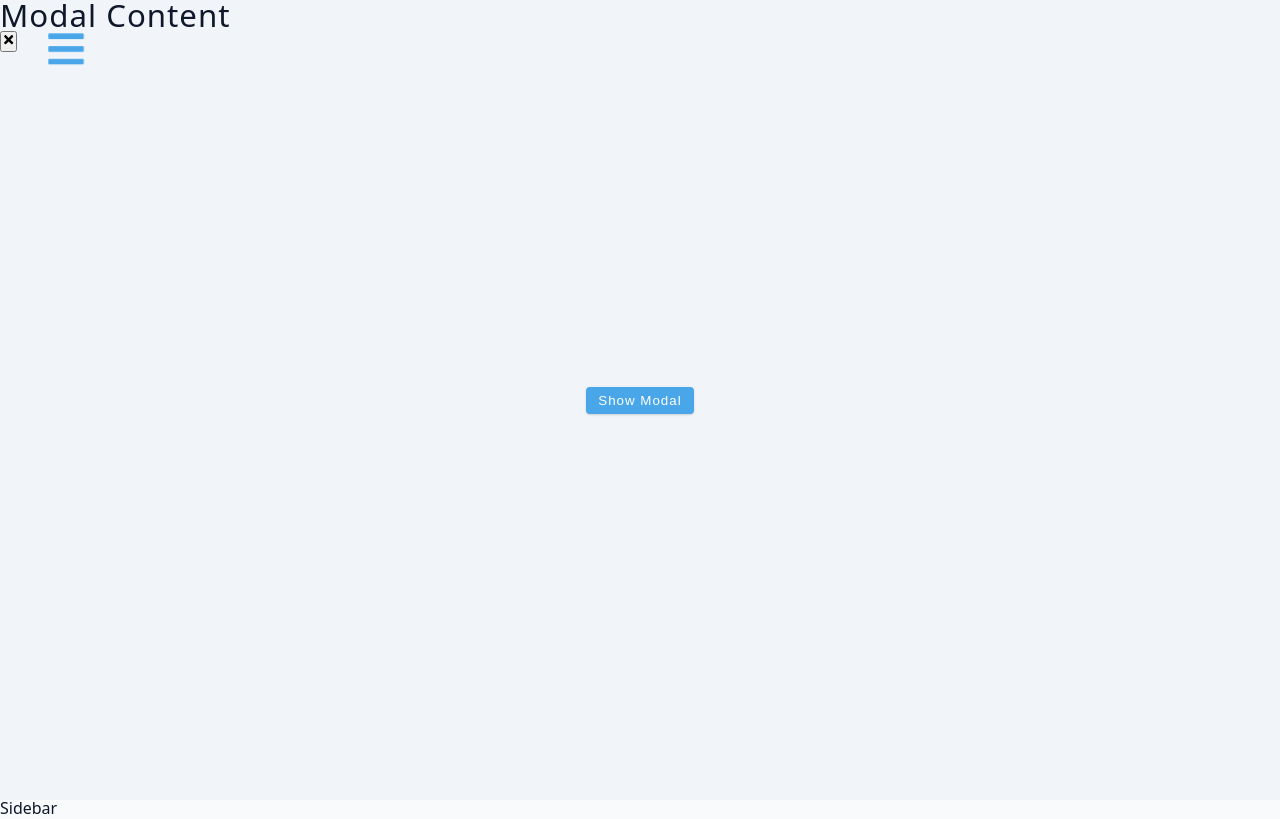
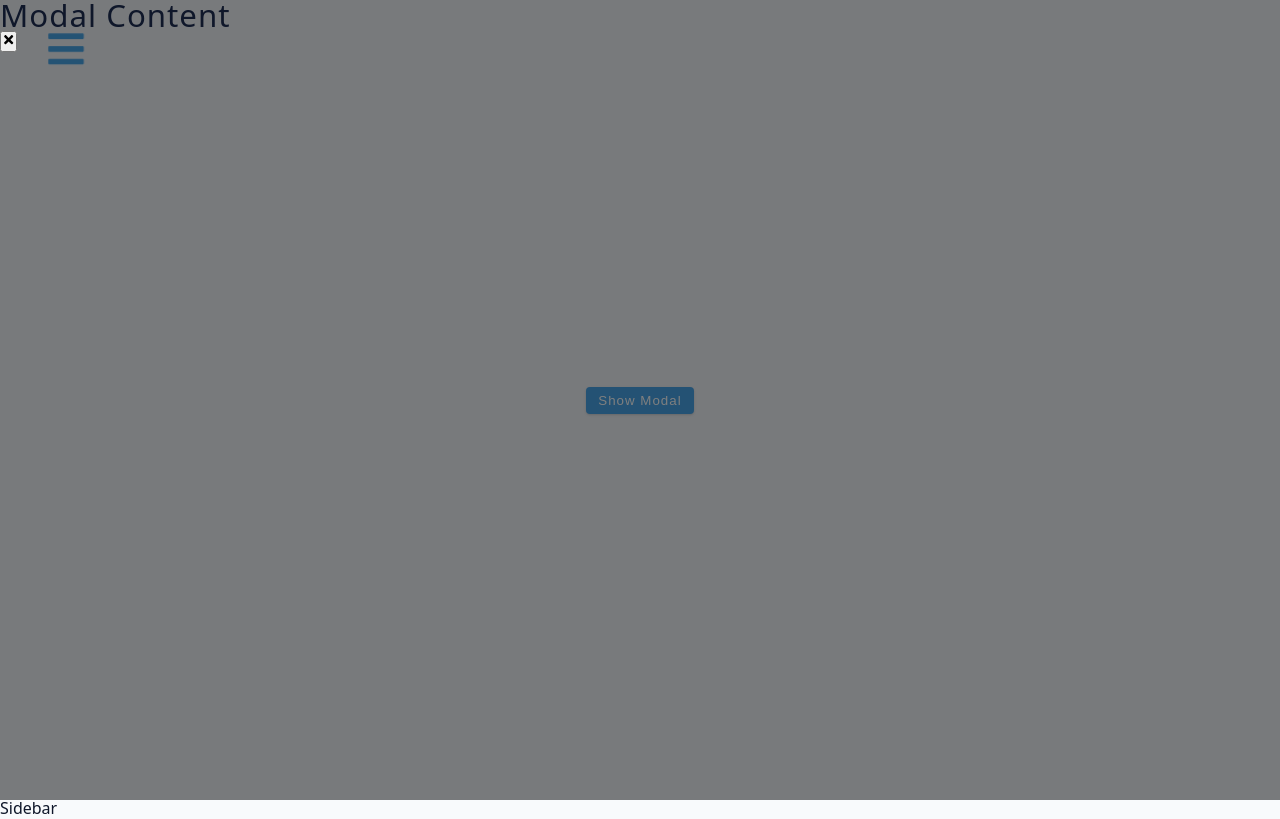
Before and after one commit to isnendyankp/sideBar, a React (Vite) app: page / in a window 1280 px wide. Built offline with nearby package versions, Linux system fonts and the light colour scheme.

Commit message:
styling modal overlay: background black with rgba 0 0 0 0,5

```diff
--- a/src/index.css
+++ b/src/index.css
@@ -302,4 +302,5 @@ Modal
   left: 0;
   width: 100%;
   height: 100%;
+  background: rgba(0, 0, 0, 0.5);
 }
```
